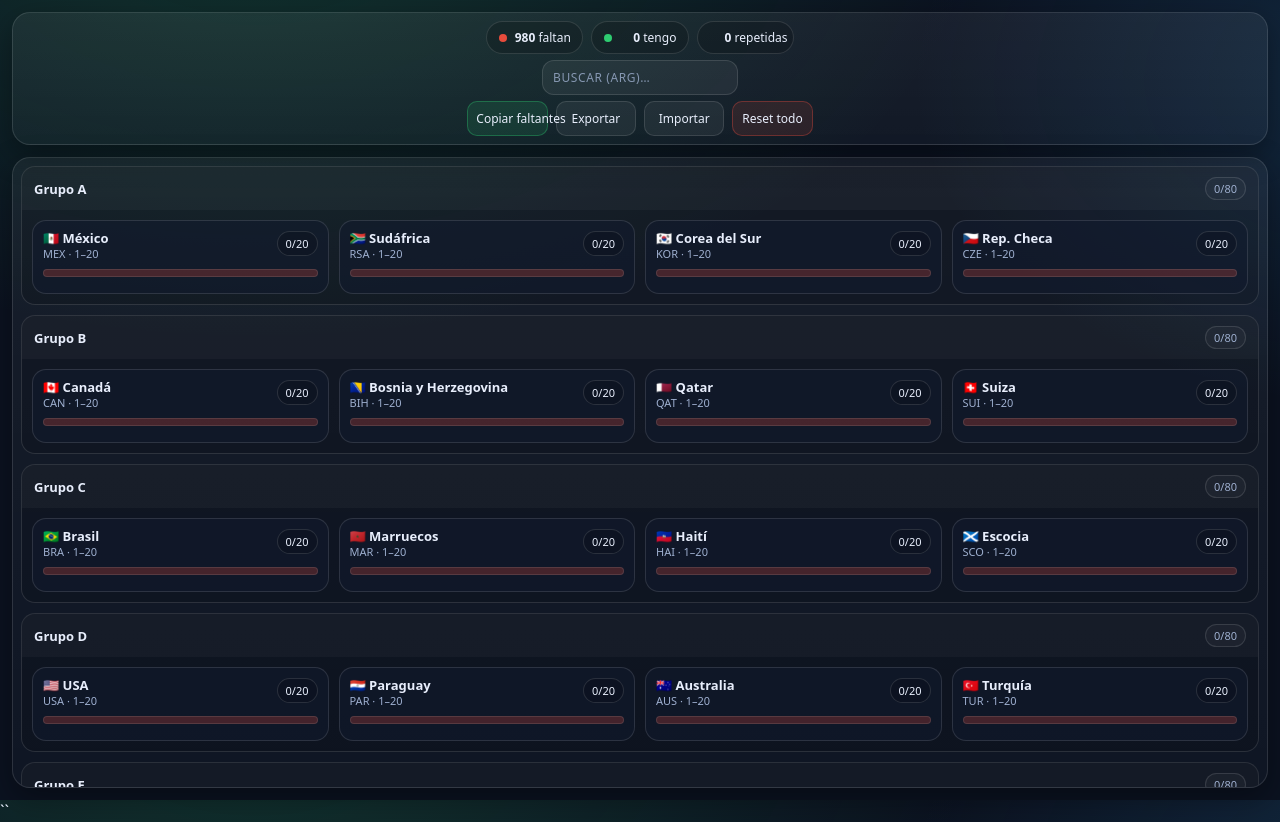
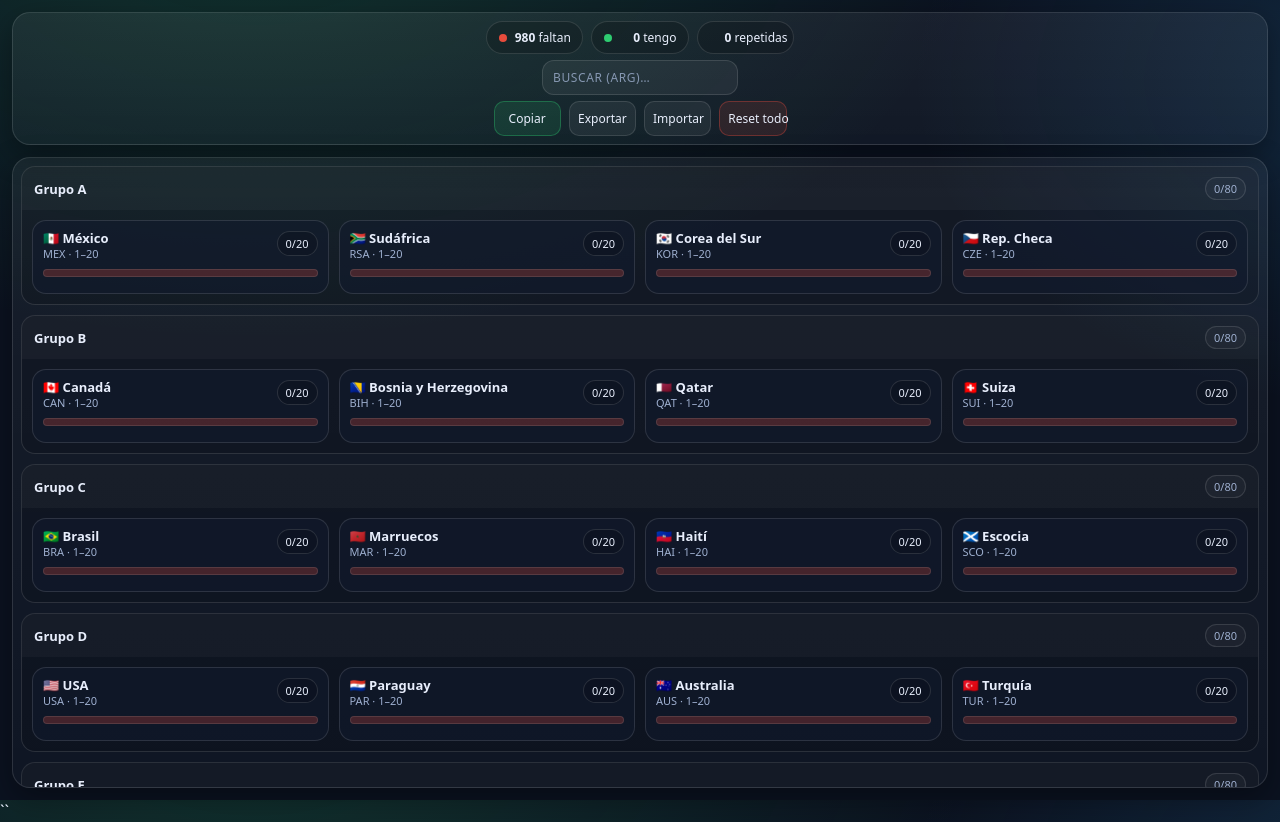
Before and after one commit to elfacu87/album, a plain HTML site: page index.html in a window 1280 px wide. Drawn offline with Linux system fonts and the light colour scheme.

Commit message:
Update index.html

```diff
--- a/index.html
+++ b/index.html
@@ -496,7 +496,7 @@ header.header-compact{
 
   <!-- Fila 3: botones full width (2x2) -->
   <div class="actions-row">
-    <button class="small primary" id="btnCopyMissing">Copiar faltantes</button>
+    <button class="small primary" id="btnCopyMissing">Copiar</button>
     <button class="small" id="btnExport">Exportar</button>
     <button class="small" id="btnImport">Importar</button>
     <button class="small danger" id="btnResetAll">Reset todo</button>
```
